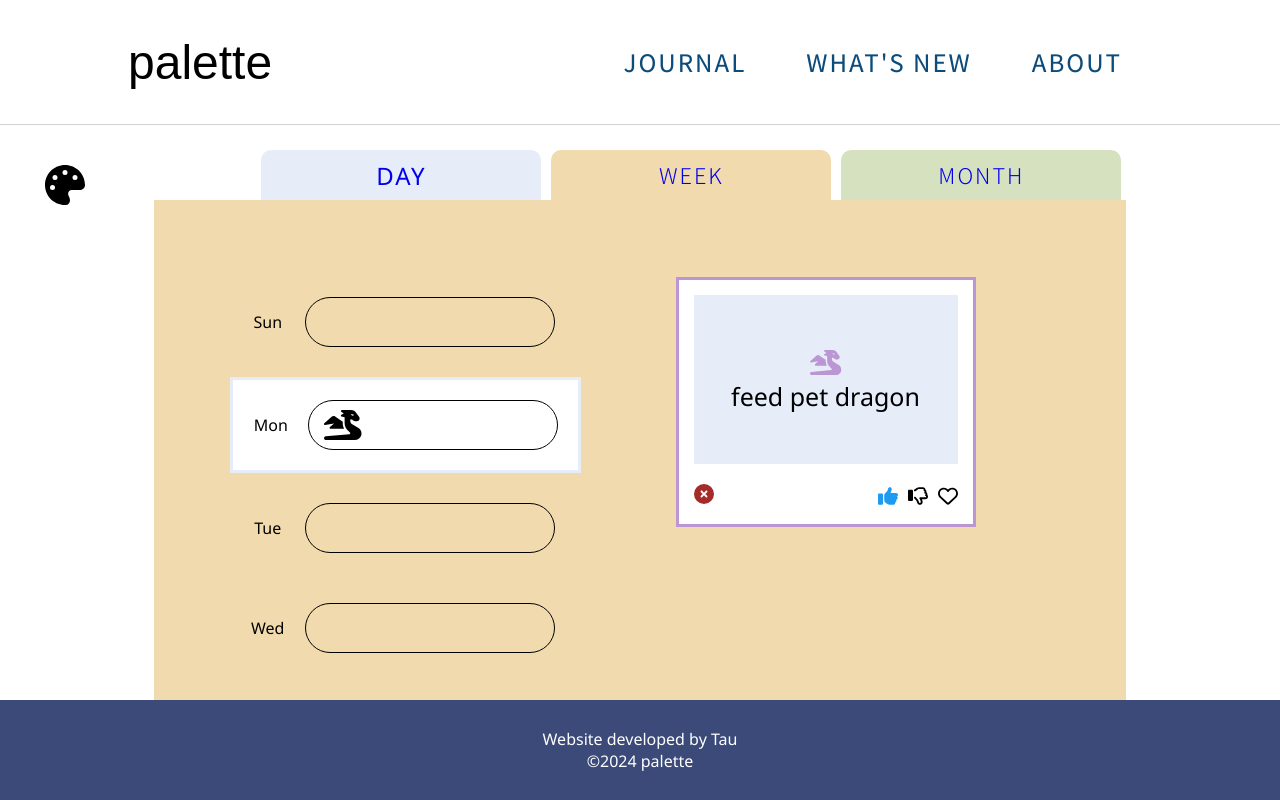
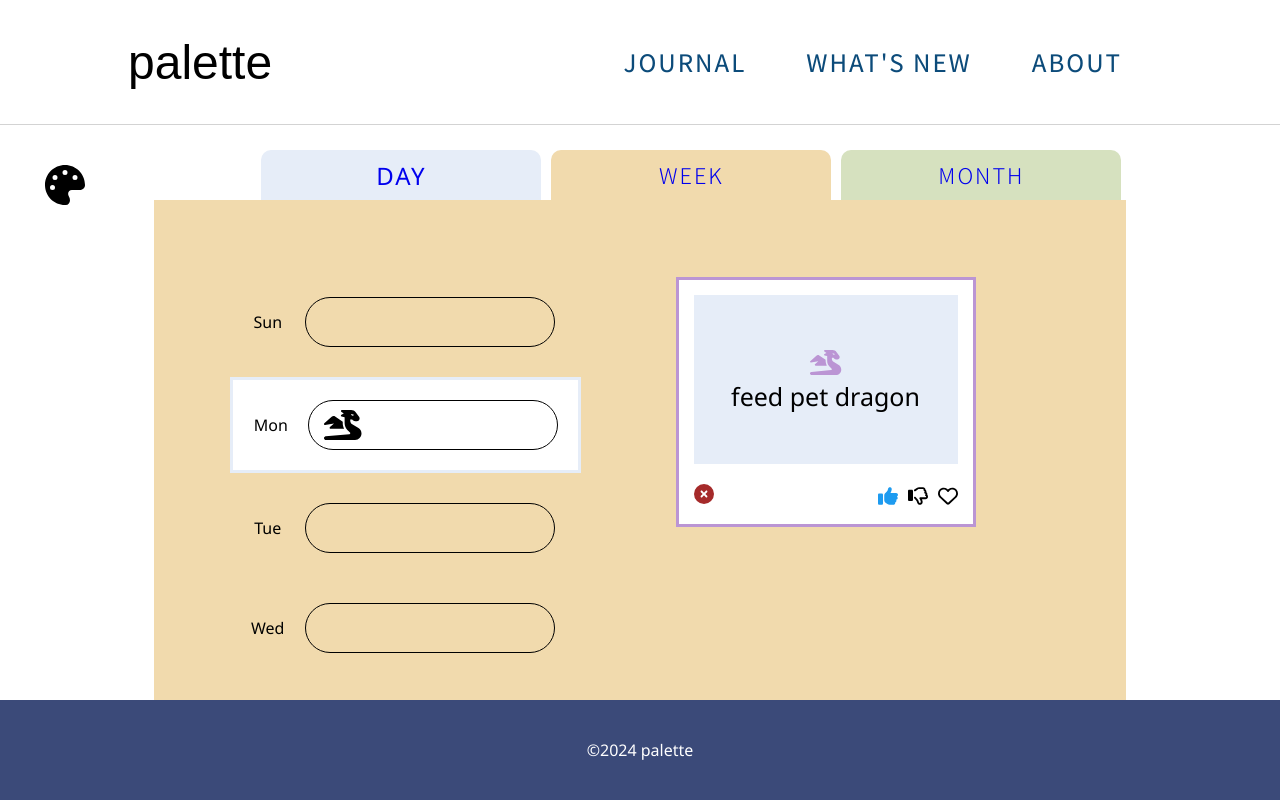
Before and after one commit to taujeng/palette, a Next.js app: page /week in a window 1280 px wide. Built offline with nearby package versions, Linux system fonts and the light colour scheme.

Commit message:
Adjust footer

```diff
--- a/src/app/components/footer/Footer.tsx
+++ b/src/app/components/footer/Footer.tsx
@@ -5,7 +5,6 @@ const Footer = () => {
   const currentYear = new Date().getFullYear();
   return (
     <div className="footer-container">
-      <div>Website developed by Tau</div>
       <div>©{currentYear} palette</div>
     </div>
   )
--- a/src/app/week/page.tsx
+++ b/src/app/week/page.tsx
@@ -16,7 +16,6 @@ import WeeklySummary from '../components/weekly/weeklySummary/WeeklySummary'
 const Week = () => {
   const {state, dispatch} = useEntryContext();
   const { handleSelection, handleReaction, handleRemoval } = useEntryManagement();
-  const [currentDate, setCurrentDate] = useState<string>(getDate());
   const [chosenWeekDay, setChosenWeekDay] = useState<string>(getFormatDate(new Date()));
   const [weekDates, setWeekDates] = useState<string[]>(Array(7).fill(null));
   const [selectedEntries, setSelectedEntries] = useState<any[]>([]);
```
